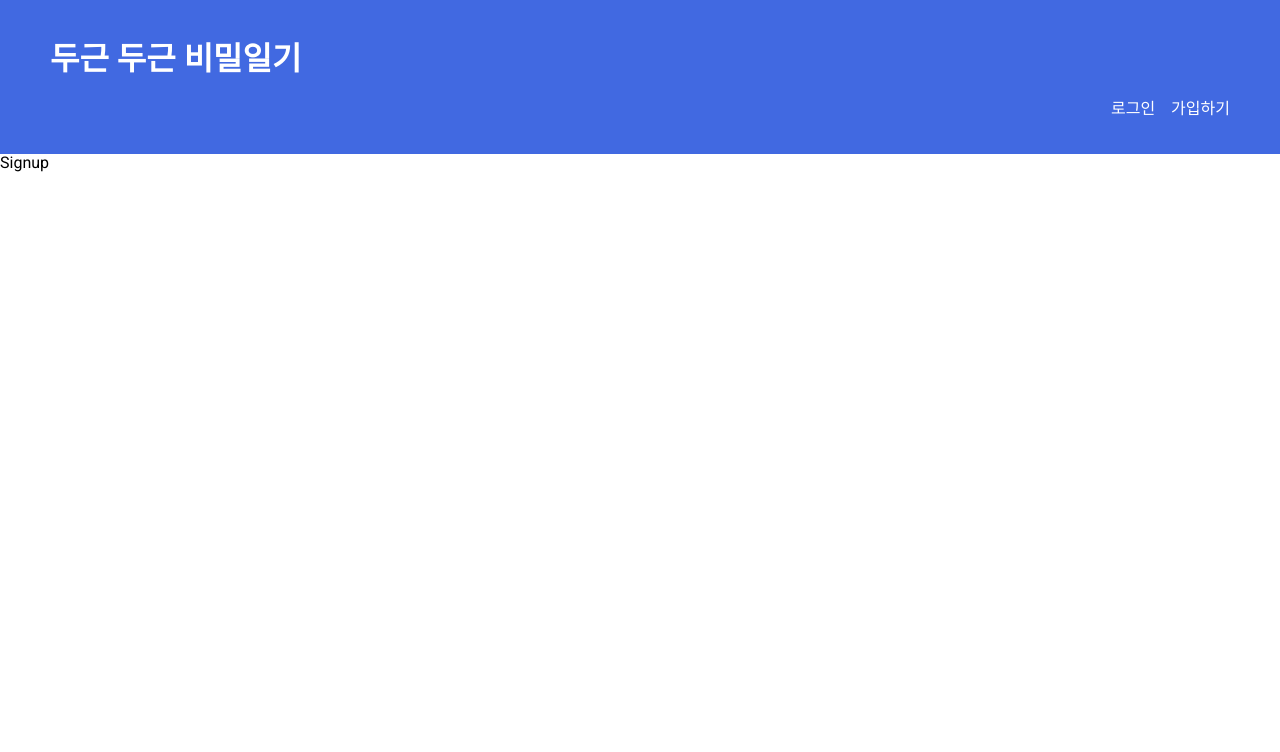
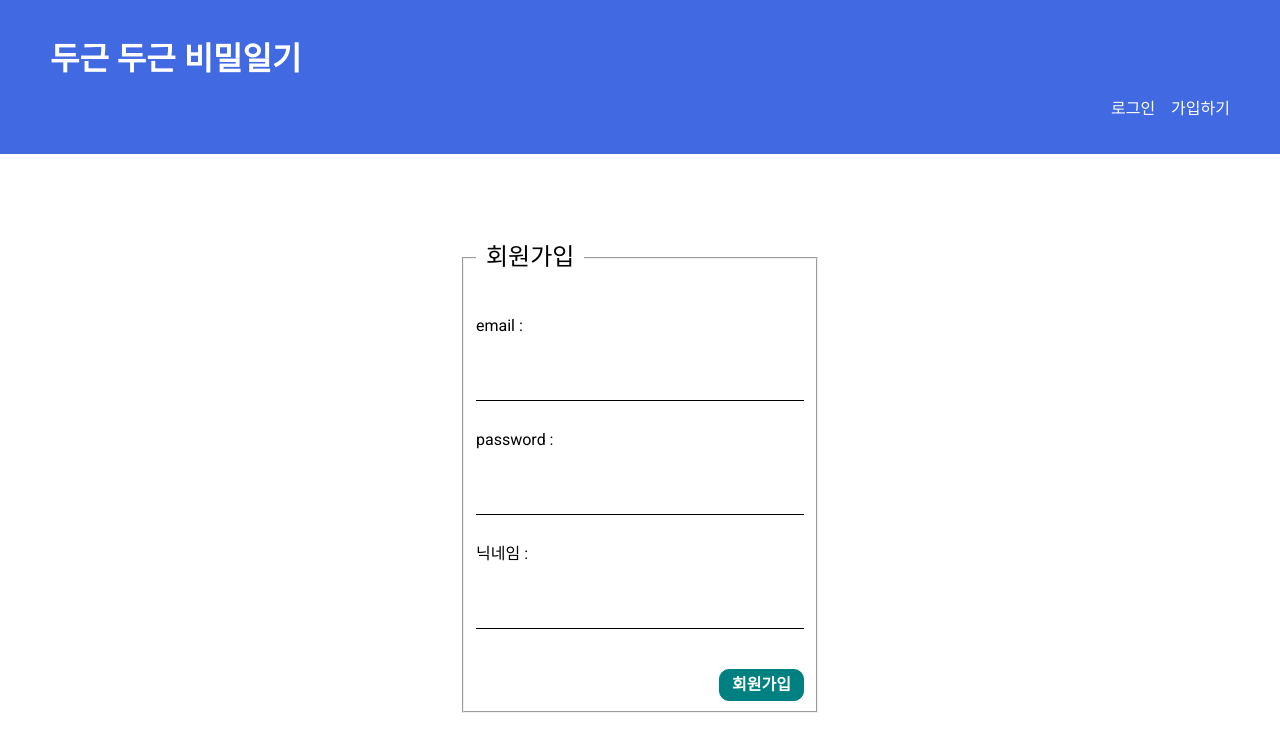
Before and after one commit to Wjyeop/my-diary, a React (Create React App) app: page /signup in a window 1280 px wide. Shown: the top 752 px of the page. Built offline with nearby package versions, Linux system fonts and the light colour scheme.

Commit message:
회원가입 화면 구성 및 FireBase 설정

```diff
--- a/package.json
+++ b/package.json
@@ -6,6 +6,7 @@
     "@testing-library/jest-dom": "^5.16.4",
     "@testing-library/react": "^13.3.0",
     "@testing-library/user-event": "^13.5.0",
+    "firebase": "^9.22.2",
     "normalize.css": "^8.0.1",
     "react": "^18.2.0",
     "react-dom": "^18.2.0",
--- a/src/pages/signup/Signup.js
+++ b/src/pages/signup/Signup.js
@@ -1,7 +1,46 @@
+import { useState } from 'react'
 import styles from './Signup.module.css'
 
 export default function Signup() {
+
+    const [email, setEmail] = useState('');
+    const [password, setPassword] = useState('');
+    const [displayName,setDisplayName] = useState('');
+
+    const handleData = (e) => {
+        if(e.target.type === "email") {
+            setEmail(e.target.value);
+        } else if (e.target.type === "password") {
+            setPassword(e.target.value);
+        } else if (e.target.type === "text") {
+            setDisplayName(e.target.value);
+        }
+    }
+
+    const handleSubmit = (e) => {
+        e.preventDefault();
+        console.log(email,password);
+    }
+
     return (
-        <div>Signup</div>
+        <form className={styles.signup_form} onSubmit={handleSubmit}>
+            <fieldset>
+                <legend>회원가입</legend>
+                <label htmlFor='myEmail'>email : </label>
+                <input type="email" id="myEmail" required value={email} onChange=
+                {handleData}/>
+
+                <label htmlFor='myPassword'>password : </label>
+                <input type="password" id="myPassword" required value={password} onChange=
+                {handleData}/>
+
+                <label htmlFor='myNickName'>닉네임 : </label>
+                <input type="text" id="myNickName" required value={displayName} onChange=
+                {handleData}/>
+
+                <button type='submit' className={styles.btn}>회원가입</button>
+            </fieldset>
+
+        </form>
     )
 }
--- a/src/pages/signup/Signup.module.css
+++ b/src/pages/signup/Signup.module.css
@@ -0,0 +1,37 @@
+.signup_form {
+    max-width: 360px;
+    margin: 60px auto;
+    padding: 20px;
+}
+
+.signup_form legend {
+    font-size: 1.5rem;
+    padding: 10px;
+}
+
+.signup_form label {
+    display: block;
+    margin:  30px 0;
+}
+
+.signup_form input {
+    display: block;
+    width: 100%;
+    box-sizing: border-box;
+    padding:  8px 6px;
+    color:  #777;;
+    border: none;
+    border-bottom: 1px solid black;
+}
+
+.signup_form button {
+    margin-top: 40px;
+    float: right;
+    padding: 6px 12px;
+    border-radius: 10px;
+    color:  #fff;
+    background-color: teal;
+    border: 1px solid teal;
+    font-weight: bold;
+    cursor: pointer;
+}
```
Also changed, not shown: src/firebase/config.js (added, +22 -0 lines), 1 other file (tests, documents, lock files or other folders).
